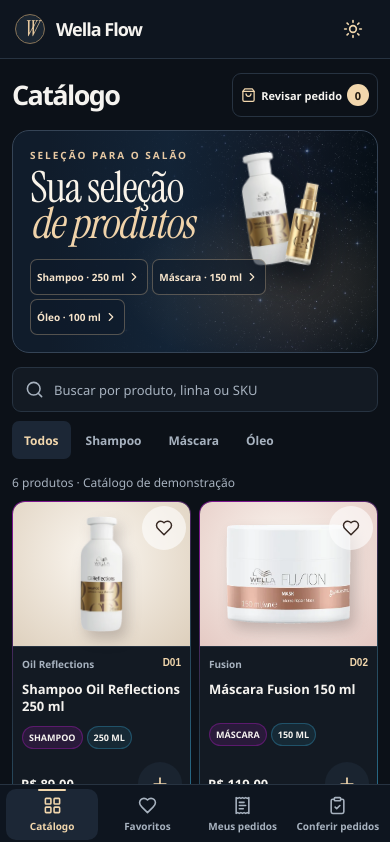
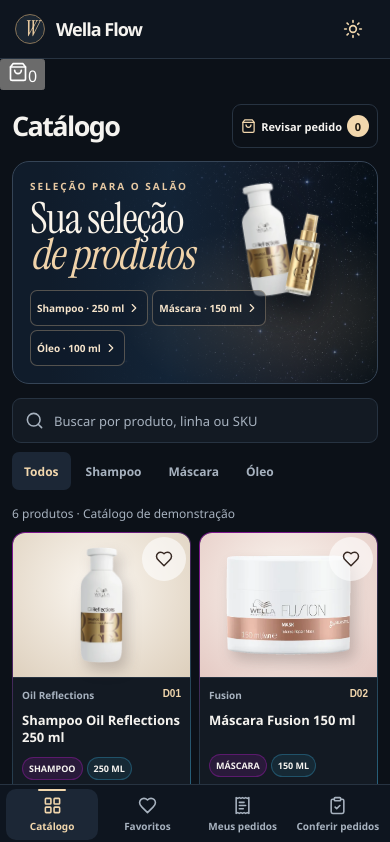
Before and after one commit to lukadans/Wella_Flow, a React (Vite) app in the folder frontend/wella-flow-tauri/: page / in a window 390 px wide. Shown: the top 842 px of the page. Built offline with nearby package versions, Linux system fonts and the light colour scheme.

Commit message:
Add expandable mobile order rail

```diff
--- a/frontend/wella-flow-tauri/src/main.jsx
+++ b/frontend/wella-flow-tauri/src/main.jsx
@@ -89,6 +89,7 @@ function App() {
   const [note, setNote] = useSaved('wella-flow-tauri-note', '');
   const [orders, setOrders] = useSaved('wella-flow-tauri-orders', []);
   const [message, setMessage] = useState({ text: '', tick: 0 });
+  const [orderRailOpen, setOrderRailOpen] = useState(false);
   const dialog = useRef(null);
   const main = useRef(null);
   const title = pages.find(item => item.id === page).label;
@@ -112,6 +113,7 @@ function App() {
   }, [message]);
 
   function navigate(id) {
+    setOrderRailOpen(false);
     setPage(id);
     setQuery('');
     setFilter('Todos');
@@ -188,6 +190,23 @@ function App() {
       </button>
     </aside>
 
+    <aside className={`mobile-order-rail${orderRailOpen ? ' is-open' : ''}`} aria-label="Pedido atual">
+      {orderRailOpen && <div className="mobile-order-rail__panel" id="mobile-order-summary">
+        <header><strong>Meu pedido</strong>
+          <button type="button" className="icon-button" aria-label="Fechar resumo do pedido" onClick={() => setOrderRailOpen(false)}><X size={18}/></button>
+        </header>
+        <p>{unitCount} {unitCount === 1 ? 'unidade' : 'unidades'} · {currency(amount(draftItems))}</p>
+        <button type="button" className="primary mobile-order-rail__review" onClick={() => {
+          setOrderRailOpen(false);
+          dialog.current.showModal();
+        }}><ShoppingBag size={17}/> Revisar pedido</button>
+      </div>}
+      <button type="button" className="mobile-order-rail__toggle" aria-label={orderRailOpen ? 'Recolher pedido' : 'Expandir pedido'}
+        aria-expanded={orderRailOpen} aria-controls="mobile-order-summary" onClick={() => setOrderRailOpen(open => !open)}>
+        <ShoppingBag size={20}/><span className="mobile-order-rail__count">{unitCount}</span>
+      </button>
+    </aside>
+
     <main ref={main} tabIndex={-1} aria-label="Área de trabalho">
       <div className="page-header">
         <h1>{title}</h1>
```
